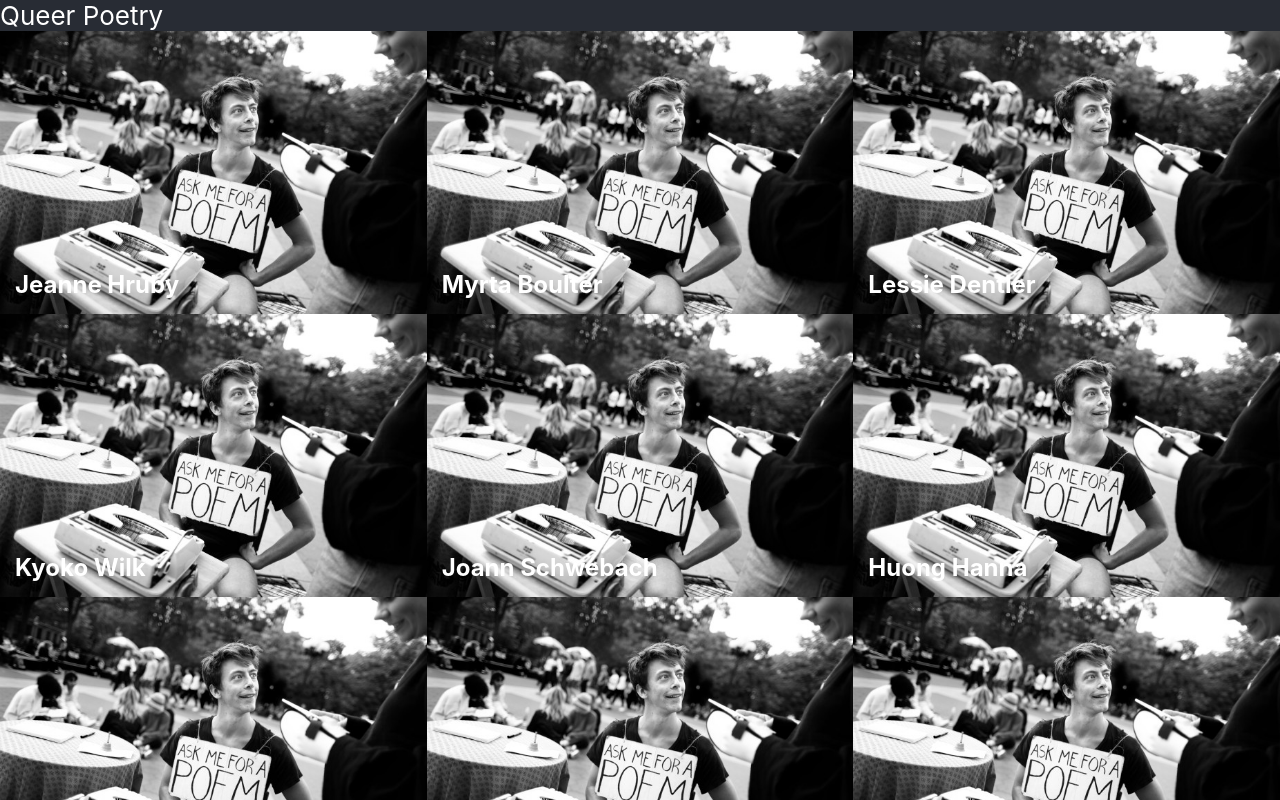
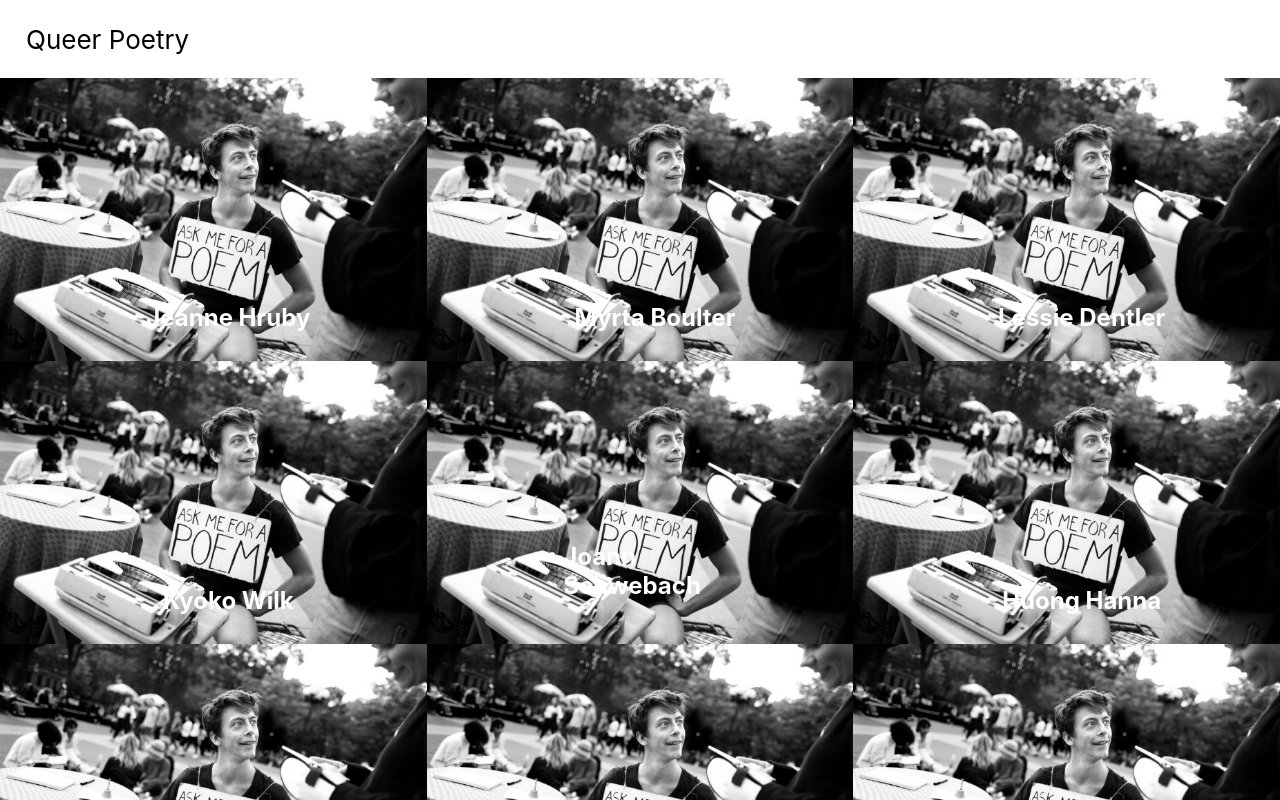
Before and after one commit to jedster1111/queerpoetry, a React (Create React App) app: page / in a window 1280 px wide. Shown: the top 800 px of the page. Built offline with nearby package versions, Linux system fonts and the light colour scheme.

Commit message:
Small CSS tweaks

```diff
--- a/src/App.css
+++ b/src/App.css
@@ -16,12 +16,18 @@ body {
 }
 
 .App-header {
-  background-color: #282c34;
+  background-color:white;
 
   grid-area: header;
 
   font-size: calc(10px + 2vmin);
-  color: white;
+  color: black;
+
+  height: 2em;
+  padding: 0.5em 1em;
+
+  display: flex;
+  align-items: center;
 }
 
 .App-main {
@@ -36,33 +42,37 @@ body {
 
 .PoetsList {
   display: grid;
-  grid-template-columns: 1fr 1fr 1fr;
+  grid-template-columns: repeat(3, 1fr);
   grid-auto-rows: auto;
+  /* padding: 1em;
+  column-gap: 1em;
+  row-gap: 1em; */
 }
 
 @media only screen and (max-width: 768px) {
   .PoetsList {
-    grid-template-columns: 1fr 1fr;
+    grid-template-columns: repeat(2, 1fr);
   }
 }
 
 @media only screen and (max-width: 480px) {
   .PoetsList {
-    grid-template-columns: 1fr;
+    grid-template-columns: repeat(1, 1fr);
   }
 }
 
 .PoetItem {
+  /* margin: 15px; */
   position: relative;
 
   height: 0;
   overflow: hidden;
   padding-top: calc(410 / 618 * 100%);
 
-  background-image: url(./images/poet-portrait-example.jpg);
+  /* background-image: url(./images/poet-portrait-example.jpg);
   background-size: 100% auto;
   background-repeat: no-repeat;
-  background-position: center;
+  background-position: center; */
 }
 
 .PoetItem-content {
@@ -72,14 +82,26 @@ body {
   width: 100%;
   height: 100%;
 
-  /* padding: 20px; */
-
   display: flex;
-  justify-content: flex-start;
+  justify-content: center;
   align-items: flex-end;
 }
 
+.PoetItem-image {
+  /* position: absolute;
+  top: 0;
+  left: 0;
+  width: 100%;
+  height: 100%; */
+  width: 100%;
+}
+
 .PoetItem-name {
+  position: absolute;
   color: white;
   margin: 15px;
+
+  bottom: 0;
+  left: 50%;
+  transform: translate(-50%, -50%);
 }
--- a/src/App.tsx
+++ b/src/App.tsx
@@ -2,6 +2,7 @@ import React from "react";
 import { v4 as uuid } from "uuid";
 import "./App.css";
 import { names } from "./names";
+import poetExampleImage from "./images/poet-portrait-example.jpg";
 
 type Poet = { id: string; name: string; portraitUrl: string };
 
@@ -12,6 +13,7 @@ type PoetsListProps = {
 const PoetItem = ({ poet }: { poet: Poet }) => (
   <div className="PoetItem">
     <div className="PoetItem-content">
+      <img className="PoetItem-image" src={poetExampleImage} />
       <h2 className="PoetItem-name">{poet.name}</h2>
     </div>
   </div>
```
Also changed, not shown: 2 other files (tests, documents, lock files or other folders).
